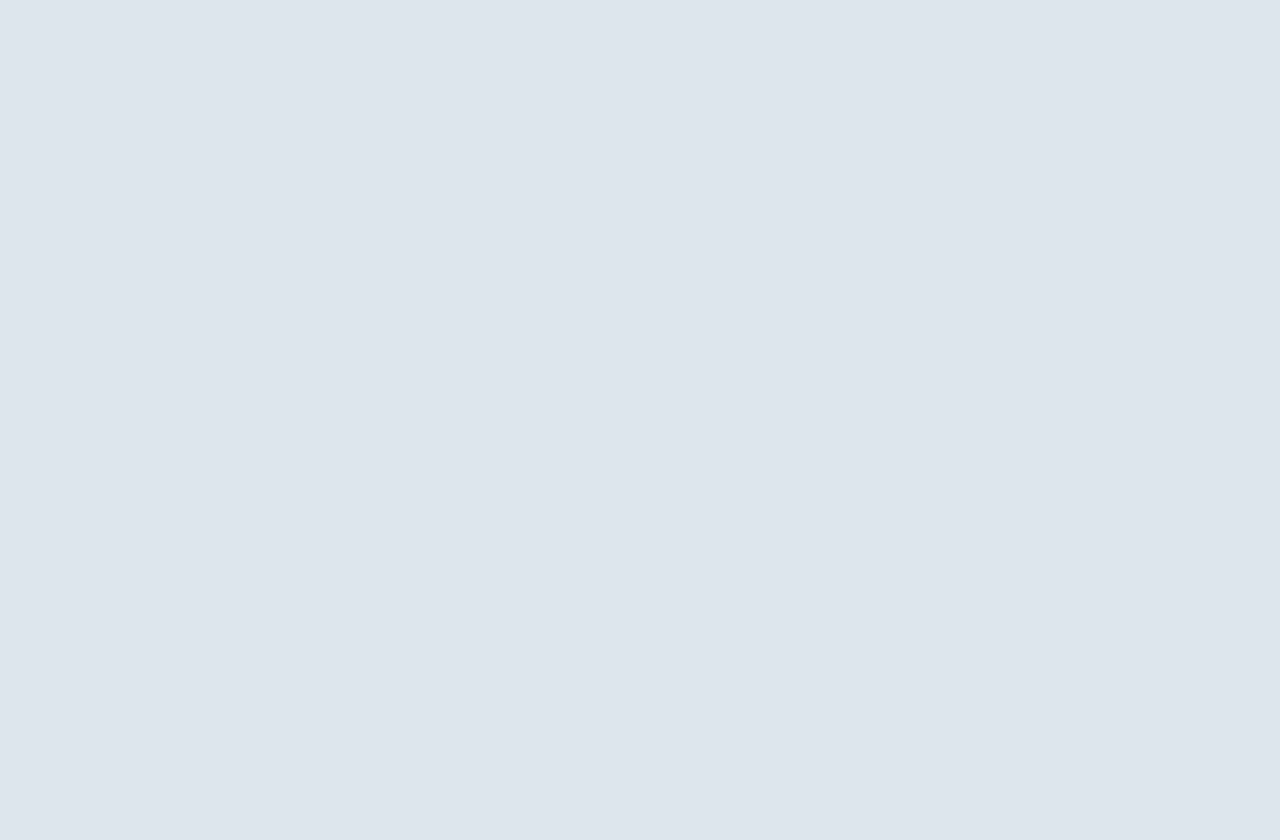
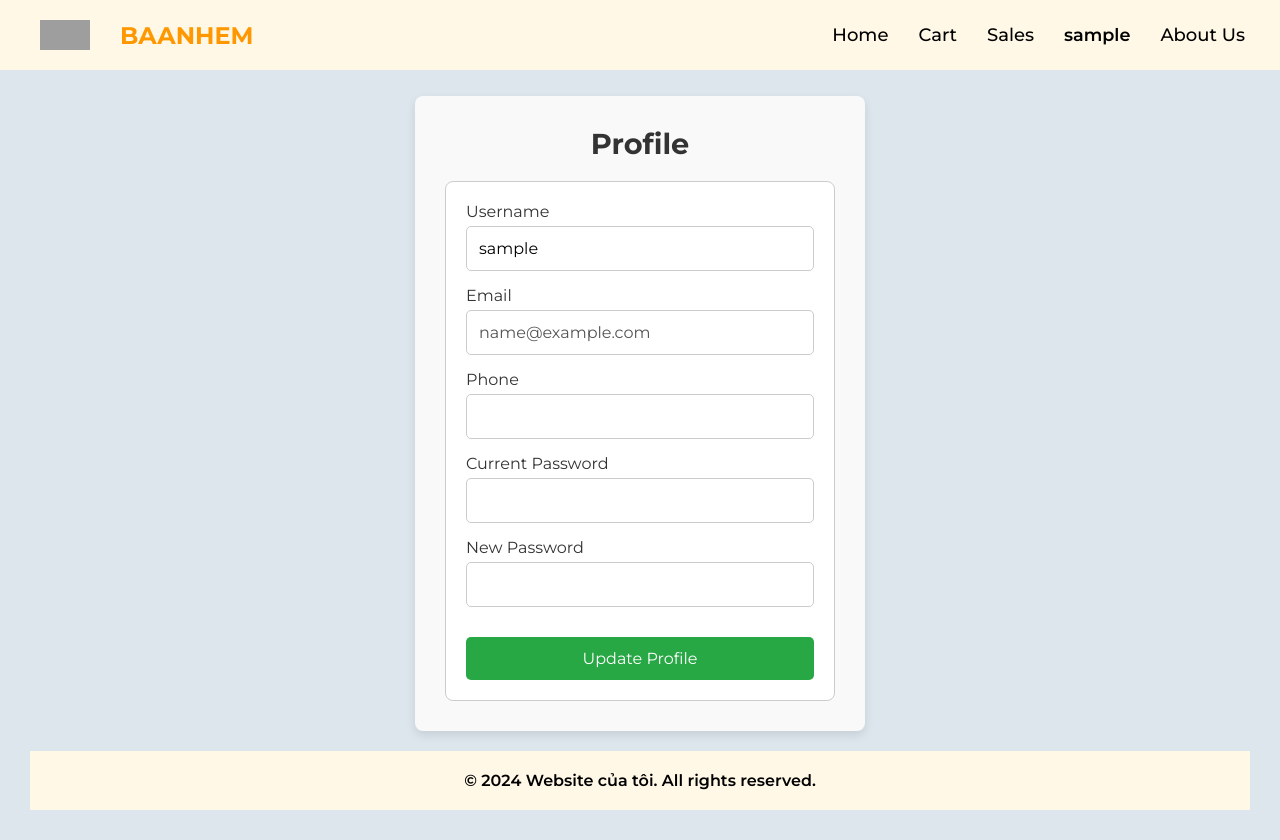
Before and after one commit to giahao1411/shopping-website, a React (Vite) app in the folder front-end/: page /profile in a window 1280 px wide. Before the commit this address had no page. Before the commit the page ends 800 px from the top, so only its background shows below. Built offline with nearby package versions, Linux system fonts and the light colour scheme; sample sign-in values are in the browser's storage; grey boxes are pictures that could not be loaded.

Commit message:
add page profile, cart

```diff
--- a/front-end/src/App.jsx
+++ b/front-end/src/App.jsx
@@ -3,7 +3,6 @@ import { BrowserRouter as Router, Routes } from "react-router-dom";
 import AccountRoutes from "./routes/AccountRoutes";
 import AdminRoutes from "./routes/AdminRoutes";
 import HomeRoutes from "./routes/HomeRoutes";
-import CartRoutes from "./routes/CartRoutes";
 
 const App = () => {
     return (
@@ -13,7 +12,6 @@ const App = () => {
                     {HomeRoutes}
                     {AccountRoutes}
                     {AdminRoutes}
-                    {CartRoutes}
                 </Routes>
             </div>
         </Router>
--- /dev/null
+++ b/front-end/src/components/Account/Profile.jsx
@@ -0,0 +1,135 @@
+import React, { useState, useEffect } from 'react';
+import { useNavigate } from 'react-router-dom';
+import axios from 'axios';
+import "../../styles/Account/Profile.css";
+
+const Profile = () => {
+  const navigate = useNavigate();
+  const [user, setUser] = useState({
+    username: '',
+    email: '',
+    phone: '',
+    password: '',
+    newPassword: '',
+  });
+  const [error, setError] = useState('');
+  const [successMessage, setSuccessMessage] = useState('');
+
+  // Fetch user data on component mount
+  useEffect(() => {
+    const storedUser = JSON.parse(localStorage.getItem('user'));
+    if (storedUser) {
+      setUser({
+        ...storedUser,
+        password: '', // Don't show password
+      });
+    } else {
+      navigate('/account/login');
+    }
+  }, [navigate]);
+
+  // Handle input changes
+  const handleChange = (e) => {
+    const { name, value } = e.target;
+    setUser({ ...user, [name]: value });
+  };
+
+  // Handle form submission
+  const handleSubmit = async (e) => {
+    e.preventDefault();
+
+    try {
+      // Prepare data to send to the backend
+      const updatedUser = { ...user };
+      if (updatedUser.newPassword) {
+        updatedUser.password = updatedUser.newPassword;
+      }
+
+      // Send update request to the server
+      const response = await axios.put('/api/users/update', updatedUser);
+
+      // Success message
+      setSuccessMessage('Your profile has been updated successfully!');
+      setError('');
+      localStorage.setItem('user', JSON.stringify(response.data));
+    } catch (error) {
+      setError('An error occurred while updating your profile.');
+      setSuccessMessage('');
+    }
+  };
+
+  return (
+    <div className="profile-container">
+      <h2>Profile</h2>
+      {error && <div className="error-message">{error}</div>}
+      {successMessage && <div className="success-message">{successMessage}</div>}
+
+      <form onSubmit={handleSubmit}>
+        <div className="form-group">
+          <label htmlFor="username">Username</label>
+          <input
+            type="text"
+            id="username"
+            name="username"
+            value={user.username}
+            onChange={handleChange}
+            required
+          />
+        </div>
+
+        <div className="form-group">
+          <label htmlFor="email">Email</label>
+          <input
+            type="email"
+            id="email"
+            name="email"
+            value={user.email}
+            onChange={handleChange}
+            required
+            disabled
+          />
+        </div>
+
+        <div className="form-group">
+          <label htmlFor="phone">Phone</label>
+          <input
+            type="text"
+            id="phone"
+            name="phone"
+            value={user.phone || ''}
+            onChange={handleChange}
+          />
+        </div>
+
+        <div className="form-group">
+          <label htmlFor="password">Current Password</label>
+          <input
+            type="password"
+            id="password"
+            name="password"
+            value={user.password}
+            onChange={handleChange}
+            required
+          />
+        </div>
+
+        <div className="form-group">
+          <label htmlFor="newPassword">New Password</label>
+          <input
+            type="password"
+            id="newPassword"
+            name="newPassword"
+            value={user.newPassword}
+            onChange={handleChange}
+          />
+        </div>
+
+        <button type="submit" className="submit-btn">
+          Update Profile
+        </button>
+      </form>
+    </div>
+  );
+};
+
+export default Profile;
--- a/front-end/src/components/Footer/Footer.css
+++ b/front-end/src/components/Footer/Footer.css
@@ -5,8 +5,6 @@
   padding: 20px 0;
   text-align: center;
   width: 100%;
-  margin: 0;
-  position: fixed;
+  position: static;
   bottom: 0;
-  left: 0;
 }
--- a/front-end/src/components/Header/Header.jsx
+++ b/front-end/src/components/Header/Header.jsx
@@ -5,32 +5,36 @@ import { SESSION } from "../../libs/constant";
 
 const Header = () => {
     const location = useLocation();
-    const [menuOpen, setMenuOpen] = useState(false); // Menu hamburger
-    const [user, setUser] = useState(null); // Lưu thông tin người dùng
-    const [dropdownOpen, setDropdownOpen] = useState(false); // Trạng thái của menu dropdown
+    const [menuOpen, setMenuOpen] = useState(false);
+    const [user, setUser] = useState(null);
+    const [dropdownOpen, setDropdownOpen] = useState(false);
 
     useEffect(() => {
-        // Lấy thông tin người dùng từ localStorage
         const storedUser = JSON.parse(localStorage.getItem(SESSION));
         if (storedUser) {
-            setUser(storedUser); // Lưu thông tin người dùng vào state
+            setUser(storedUser);
         }
     }, []);
 
     const toggleMenu = () => {
-        setMenuOpen(!menuOpen); // Điều khiển menu hamburger
+        setMenuOpen(!menuOpen);
     };
 
     const toggleDropdown = () => {
-        setDropdownOpen(!dropdownOpen); // Điều khiển menu dropdown
+        setDropdownOpen(!dropdownOpen);
     };
 
     const handleLogout = () => {
-        // Xóa thông tin người dùng khi đăng xuất
         localStorage.removeItem("user");
-        setUser(null); // Xóa state người dùng
-        setDropdownOpen(false); // Đóng dropdown khi đăng xuất
+        setUser(null);
+        setDropdownOpen(false);
     };
+
+    const handleProfileClick = () => {
+        history.push("/profile");
+        setMenuOpen(false); // Đóng menu khi chuyển trang
+    };
+
 
     return (
         <header className={`header ${menuOpen ? "nav-open" : ""}`}>
@@ -99,10 +103,11 @@ const Header = () => {
                                 {dropdownOpen && (
                                     <div className="dropdown-menu">
                                         <Link
-                                            to="/account"
+                                            to="/profile"
                                             className="dropdown-item"
+                                            onClick={handleProfileClick} // Thêm hàm xử lý khi click vào Profile
                                         >
-                                            Account
+                                            Profile
                                         </Link>
                                         <span
                                             onClick={handleLogout}
--- a/front-end/src/components/ProductDetail/ProductDetail.jsx
+++ b/front-end/src/components/ProductDetail/ProductDetail.jsx
@@ -3,11 +3,11 @@ import { useParams } from "react-router-dom";
 import axios from "axios";
 
 const ProductDetail = () => {
-    const { productId } = useParams(); // Lấy productId từ URL params
+    const { productId } = useParams();
     const [product, setProduct] = useState(null);
 
     useEffect(() => {
-        // Giả sử bạn đang gọi API để lấy chi tiết sản phẩm
+
         const fetchProductDetails = async () => {
             try {
                 const response = await axios.get(
--- a/front-end/src/routes/HomeRoutes.jsx
+++ b/front-end/src/routes/HomeRoutes.jsx
@@ -3,6 +3,9 @@ import { Route } from "react-router-dom";
 import Home from "../components/Home/Home";
 import MainContent from "../components/Home/MainContent";
 import ProductDetail from "../components/ProductDetail/ProductDetail";
+import Cart from "../components/Cart/Cart";
+import Profile from "../components/Account/Profile";
+
 
 const HomeRoutes = [
     <Route key="home" path="/" element={<Home />}>
@@ -12,6 +15,16 @@ const HomeRoutes = [
             path="/details/product/:productId"
             element={<ProductDetail />}
         />
+        <Route
+            key="home-cart"
+            path="/cart"
+            element={<Cart />}
+        />
+        <Route
+            key="home-profile"
+            path="/profile"
+            element={<Profile />}
+        />
     </Route>,
 ];
 
--- /dev/null
+++ b/front-end/src/styles/Account/Profile.css
@@ -0,0 +1,117 @@
+.profile-container {
+    width: 450px;
+    margin: 0 auto;
+    padding: 30px;
+    font-family: Arial, sans-serif;
+    background-color: #f9f9f9;
+    border-radius: 8px;
+    box-shadow: 0 4px 10px rgba(0, 0, 0, 0.1);
+    margin-top: calc(60px + 1rem);
+    margin-bottom: 20px;
+}
+
+h2 {
+    text-align: center;
+    margin-bottom: 20px;
+    color: #333;
+    font-size: 1.8rem;
+}
+
+.form-group {
+    margin-bottom: 15px;
+}
+
+label {
+    display: block;
+    font-size: 1rem;
+    color: #333;
+    margin-bottom: 5px;
+}
+
+input[type="text"],
+input[type="email"],
+input[type="password"] {
+    width: 100%;
+    padding: 12px;
+    font-size: 1rem;
+    border: 1px solid #ccc;
+    border-radius: 5px;
+    box-sizing: border-box;
+    background-color: #fff;
+    transition: border-color 0.3s ease;
+}
+
+input[type="text"]:focus,
+input[type="email"]:focus,
+input[type="password"]:focus {
+    border-color: #007bff;
+    outline: none;
+}
+
+button.submit-btn {
+    width: 100%;
+    padding: 12px;
+    font-size: 1rem;
+    background-color: #28a745;
+    color: white;
+    border: none;
+    border-radius: 5px;
+    cursor: pointer;
+    transition: background-color 0.3s;
+    margin-top: 15px;
+    max-width: 100%;
+}
+
+button.submit-btn:hover {
+    background-color: #218838;
+}
+
+.error-message,
+.success-message {
+    margin: 20px 0;
+    padding: 15px;
+    text-align: center;
+    border-radius: 5px;
+    font-size: 1rem;
+}
+
+.error-message {
+    background-color: #f8d7da;
+    color: #721c24;
+    border: 1px solid #f5c6cb;
+}
+
+.success-message {
+    background-color: #d4edda;
+    color: #155724;
+    border: 1px solid #c3e6cb;
+}
+
+form {
+    border: 1px solid #ccc;
+    padding: 20px;
+    border-radius: 8px;
+    background-color: #fff;
+    max-width: 100%;
+
+}
+
+@media (max-width: 600px) {
+    .profile-container {
+        padding: 15px;
+    }
+
+    h2 {
+        font-size: 1.5rem;
+    }
+
+    input[type="text"],
+    input[type="email"],
+    input[type="password"] {
+        font-size: 0.9rem;
+    }
+
+    button.submit-btn {
+        font-size: 1rem;
+    }
+}
--- a/front-end/src/styles/Cart/Cart.css
+++ b/front-end/src/styles/Cart/Cart.css
@@ -1,31 +1,101 @@
-.cart-container {
-    padding: 20px;
+.cart-page {
+    margin-top: 20px;
+    font-family: Arial, sans-serif;
 }
 
-.cart-item {
-    display: flex;
-    align-items: center;
-    border-bottom: 1px solid #ccc;
-    padding: 10px 0;
+.cart-container {
+    max-width: 1000px;
+    margin: 0 auto;
+    padding: 30px;
+    background-color: #f9f9f9;
+    border-radius: 8px;
+    box-shadow: 0 4px 10px rgba(0, 0, 0, 0.1);
 }
 
-.cart-item img {
-    width: 100px;
-    height: 100px;
-    object-fit: cover;
-    margin-right: 20px;
+h2 {
+    text-align: center;
+    margin-bottom: 20px;
+    color: #333;
+    font-size: 2rem;
 }
 
-.item-details h4 {
-    margin: 0;
+.cart-table {
+    width: 100%;
+    border-collapse: collapse;
+    margin-bottom: 20px;
+}
+
+.cart-table th,
+.cart-table td {
+    padding: 12px;
+    text-align: left;
+    border-bottom: 1px solid #ddd;
+}
+
+.cart-table th {
+    background-color: #007bff;
+    color: #fff;
+}
+
+.cart-table tr:nth-child(even) {
+    background-color: #f2f2f2;
+}
+
+.cart-table input[type="number"] {
+    width: 60px;
+    padding: 5px;
+    text-align: center;
+    font-size: 1rem;
+    border: 1px solid #ccc;
+    border-radius: 5px;
+}
+
+.cart-table input[type="checkbox"] {
+    transform: scale(1.2);
+}
+
+.cart-table button {
+    padding: 8px 12px;
+    background-color: #dc3545;
+    color: white;
+    border: none;
+    border-radius: 5px;
+    cursor: pointer;
+}
+
+.cart-table button:hover {
+    background-color: #c82333;
 }
 
 .checkout-button {
+    display: inline-block;
+    padding: 12px 20px;
+    background-color: #28a745;
+    color: white;
+    text-align: center;
+    text-decoration: none;
+    font-size: 1rem;
+    border-radius: 5px;
     margin-top: 20px;
-    display: inline-block;
-    padding: 10px 20px;
-    background-color: #4CAF50;
-    color: white;
-    text-decoration: none;
-    border-radius: 5px;
 }
+
+.checkout-button:hover {
+    background-color: #218838;
+}
+
+@media (max-width: 768px) {
+    .cart-table th,
+    .cart-table td {
+        font-size: 0.9rem;
+        padding: 8px;
+    }
+
+    .cart-table input[type="number"] {
+        width: 50px;
+    }
+
+    .checkout-button {
+        width: 100%;
+        text-align: center;
+    }
+}
--- a/front-end/src/styles/Home/MainContent.css
+++ b/front-end/src/styles/Home/MainContent.css
@@ -48,8 +48,9 @@
 .search-form {
     display: inline-flex;
     align-items: center;
-    /* border: 2px solid #ff9800; */
+    border: 2px solid #ff9800;
     border-radius: 30px;
+    width: 600px;
     padding: 5px 10px;
 }
 
```
Also changed, not shown: front-end/src/components/Cart/Cart.jsx (+35 -18 lines), front-end/src/routes/CartRoutes.jsx (deleted, +0 -12 lines).
